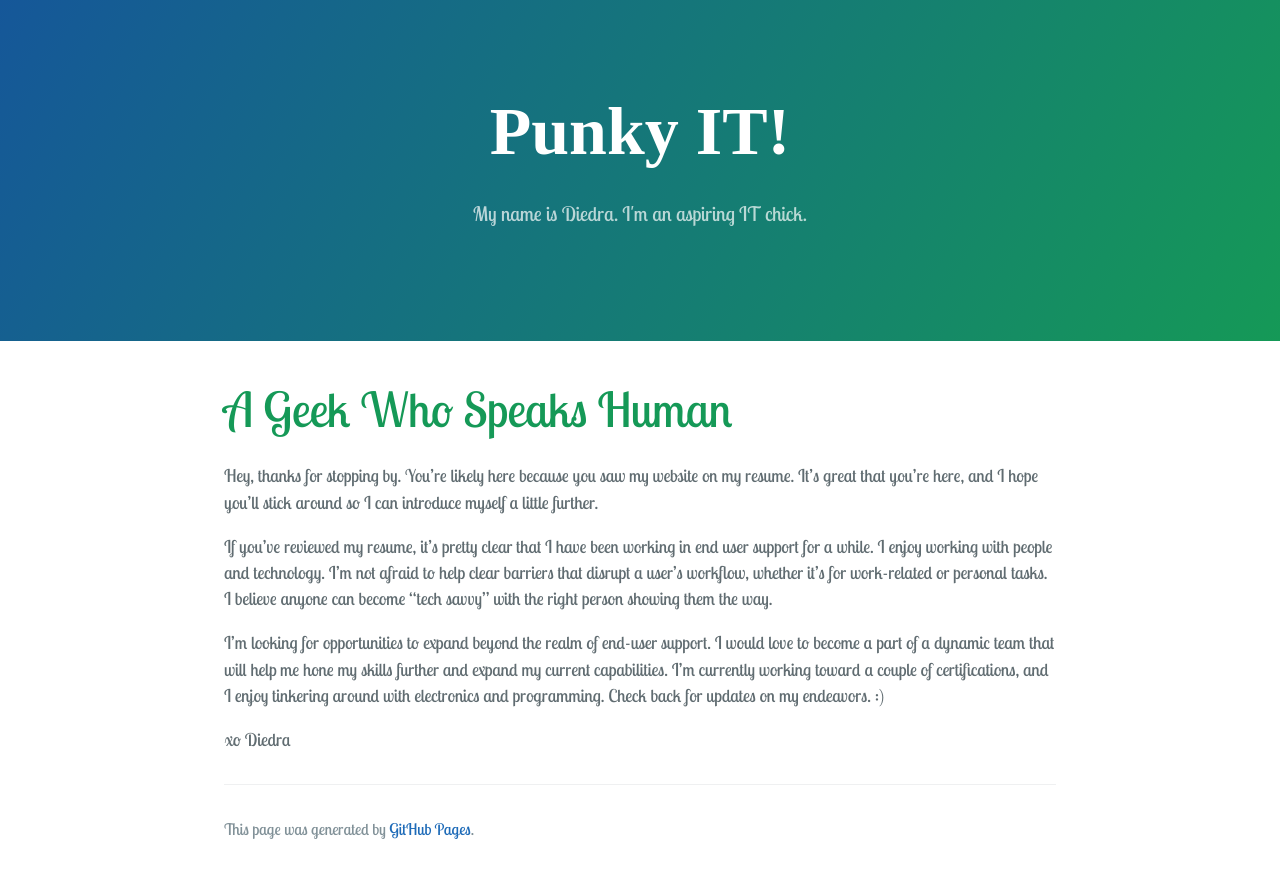
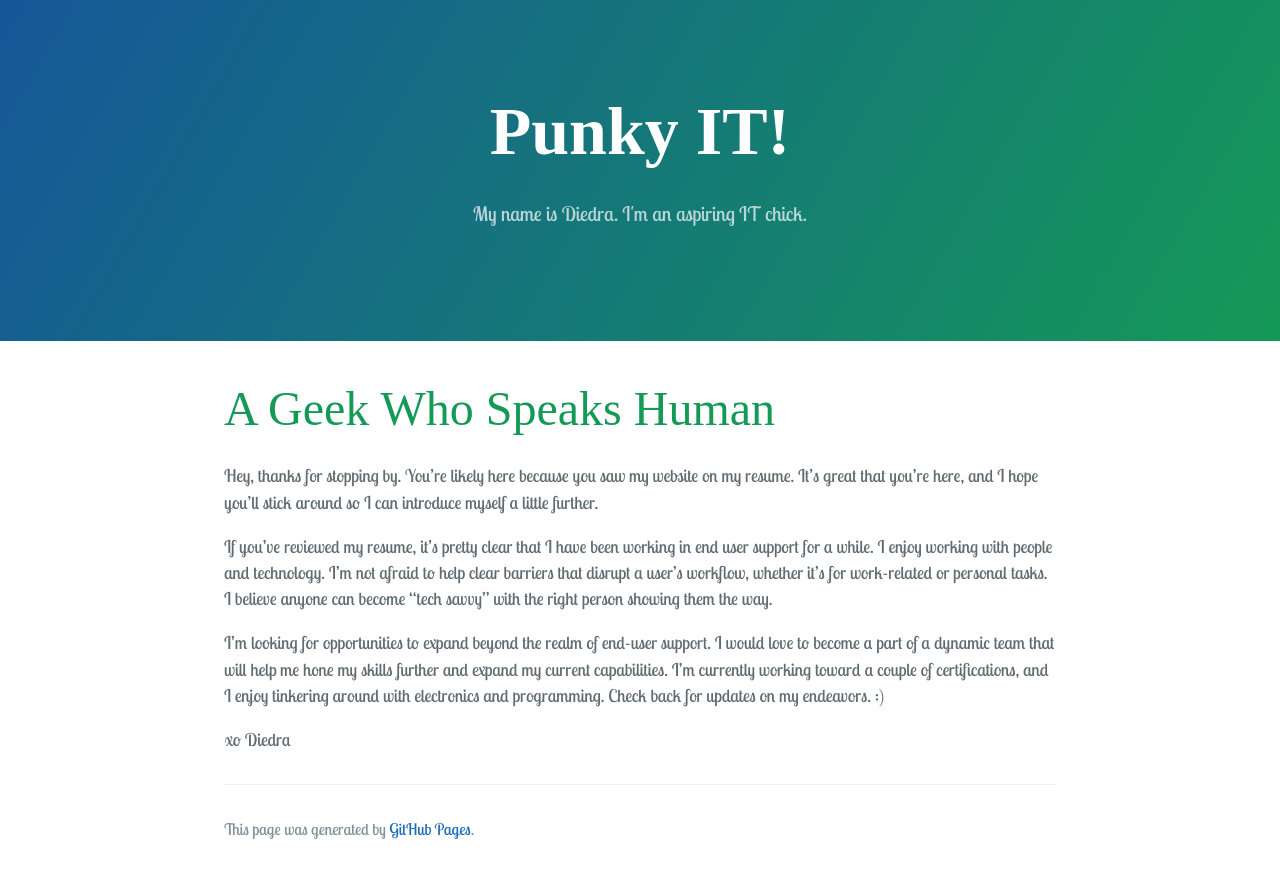
Before and after one commit to punkyit/punkyit.github.io, a Jekyll site: the page built from index.md, in a window 1280 px wide. Shown: the top 878 px of the page. Built offline with Jekyll 4.4.1, drawn with Linux system fonts in a browser that asks for light colours; some web fonts are replaced; our own code applies the rules of GitHub Pages for plain Markdown files.

Commit message:
Update style.scss

```diff
--- a/assets/css/style.scss
+++ b/assets/css/style.scss
@@ -20,12 +20,12 @@ h2 {
 }
 
 h3 {
-  font-family: 'Lobster Two', serif;
+  font-family: 'Nixie One', serif;
   font-size: 48px;
 }
 
 h4 {
-  font-family: 'Lobster Two', serif;
+  font-family: 'Nixie One', serif;
   font-size: 48px;
 }
 
```
